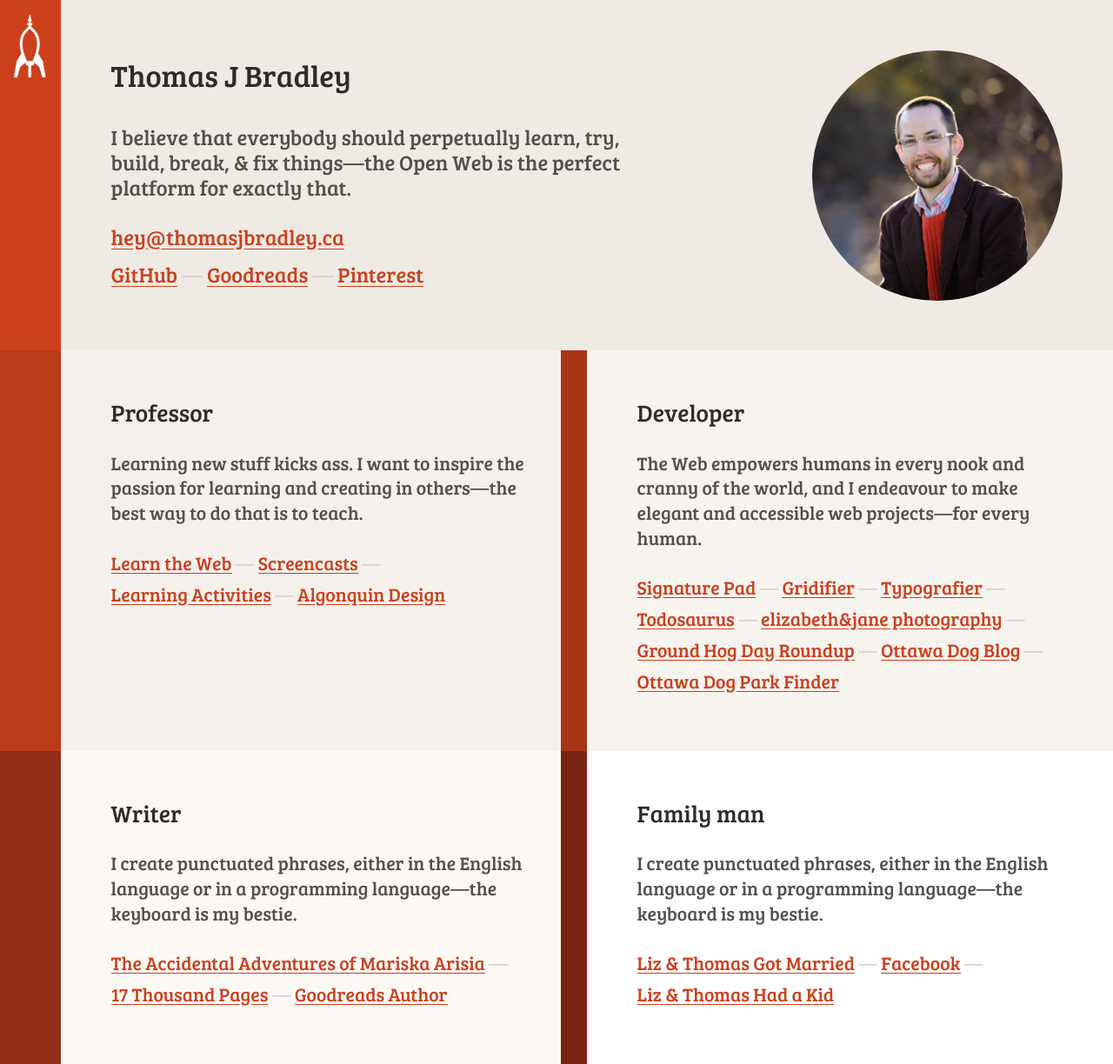
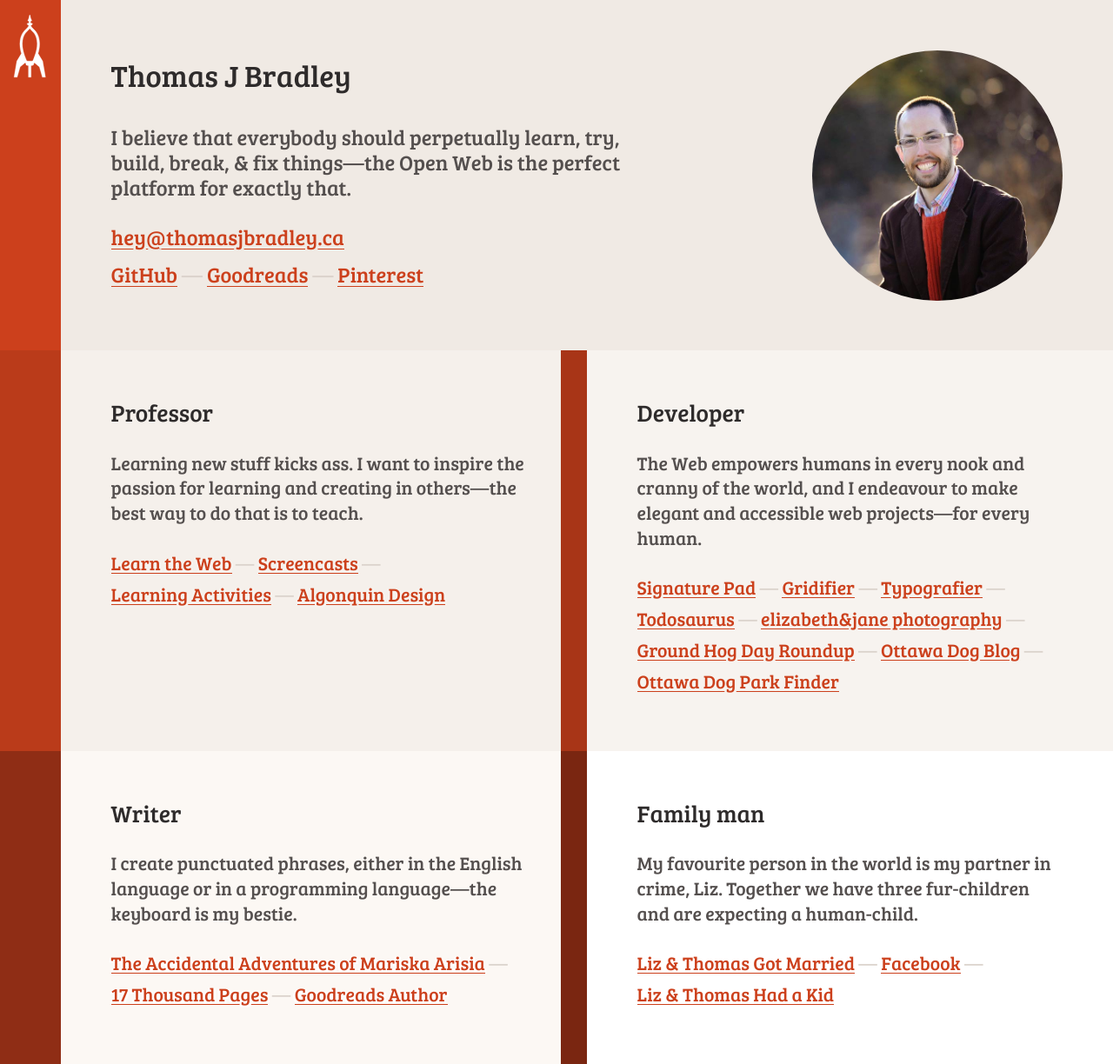
Before and after one commit to thomasjbradley/thomasjbradley.ca, a Jekyll site: the page built from index.html, in a window 1280 px wide. Shown: the whole page at 87% size. Built offline with Jekyll 4.4.1, drawn with Linux system fonts in a browser that asks for light colours.

Commit message:
Add family content.

```diff
--- a/css/theme.css
+++ b/css/theme.css
@@ -35,6 +35,8 @@ a:hover {
   color: var(--color-brand-bright);
 }
 
+h1:focus,
+h2:focus,
 a:focus {
   outline: 3px solid #000;
 }
--- a/index.html
+++ b/index.html
@@ -85,7 +85,7 @@ layout: default
     <div class="unit [ xs-1 s-1 m-1 l-1-2 ] section section-family">
       <section class="wrapper">
         <h2 class="tera text-dark" tabindex="0">Family man</h2>
-        <p class="mega">I create punctuated phrases, either in the English language or in a programming language—the keyboard is my bestie.</p>
+        <p class="mega">My favourite person in the world is my partner in crime, Liz. Together we have three fur-children and are expecting a human-child.</p>
         <ul class="mega push-0 list-group list-group--inline">
           <li class="social-link push-1-4"><a href="http://lizandthomasgotmarried.ca/" rel="external">Liz &amp; Thomas Got Married</a></li>
           <li class="social-link push-1-4"><a href="https://www.facebook.com/thomasjbradley" rel="external">Facebook</a></li>
```
Also changed, not shown: _includes/main.min.css.
